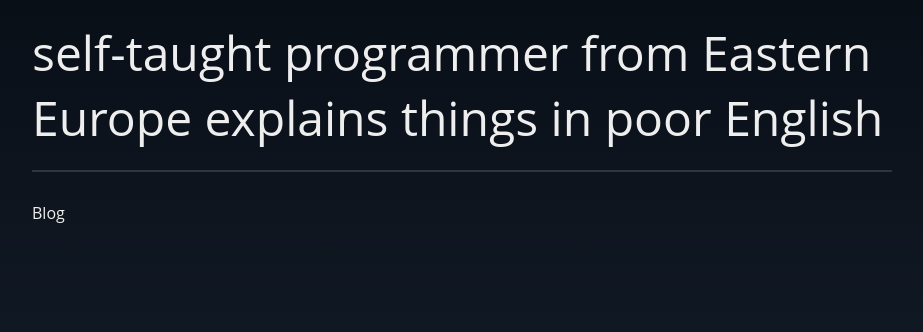
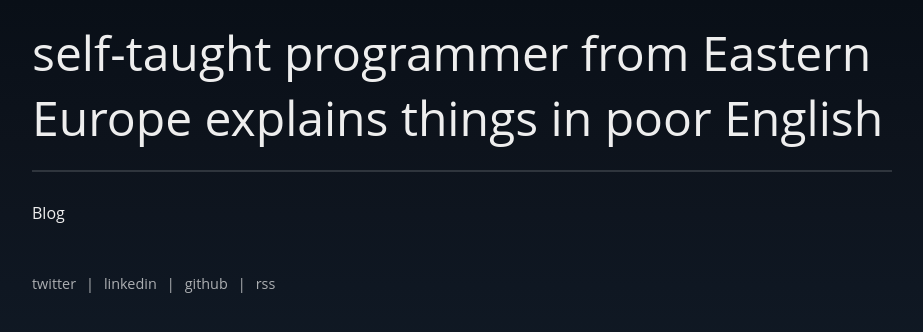
Before and after one commit to kxmatejka/krystof-m, a Next.js app: page /blog in a window 1280 px wide. Shown: the top 332 px of the page, without its empty margins (178-1101 px from the left). Built offline with nearby package versions, Linux system fonts and the light colour scheme.

Commit message:
add footer

```diff
--- a/src/components/article-preview/article-preview.tsx
+++ b/src/components/article-preview/article-preview.tsx
@@ -1,7 +1,7 @@
 import React, {FC} from 'react'
 import styled from 'styled-components'
 import {Separator} from '../separater'
-import {LinkBlogPost} from '../Link'
+import {LinkBlogPost} from '../link'
 
 const StyledH2 = styled.h2`
   font-size: 2.2rem;
--- /dev/null
+++ b/src/components/footer.tsx
@@ -0,0 +1,68 @@
+import React from 'react'
+import styled from 'styled-components'
+
+const StyledFooter = styled.footer`
+  margin: 50px 0 30px 0;
+  font-size: 0.9rem;
+`
+
+const StyledAnchor = styled.a`
+  opacity: 0.7;
+  color: var(--light);
+  text-decoration: none;
+  padding-left: 10px;
+
+  &:hover {
+    opacity: 1;
+    color: var(--light);
+  }
+
+  &:hover:after{
+    opacity: 0.7;
+  }
+
+  &:after{
+    content: "|";
+    display: inline-block;
+    padding-left: 10px;
+  }
+
+  &:last-child:after {
+    display: none;
+  }
+
+  &:first-child {
+    padding-left: 0;
+  }
+`
+
+const links = [
+  {
+    href: 'https://twitter.com/crystof4',
+    title: 'twitter',
+  },
+  {
+    href: 'https://www.linkedin.com/in/kry%C5%A1tof-mat%C4%9Bjka-a16a3182/',
+    title: 'linkedin',
+  },
+  {
+    href: 'https://github.com/kxmatejka',
+    title: 'github',
+  },
+  {
+    href: '/rss',
+    title: 'rss',
+  },
+]
+
+export const Footer = () => {
+  return (
+    <StyledFooter>
+      {links.map((link, index) => (
+        <>
+          <StyledAnchor key={index} href={link.href} target='_blank'>{link.title}</StyledAnchor>
+        </>
+      ))}
+    </StyledFooter>
+  )
+}
--- a/src/components/index.tsx
+++ b/src/components/index.tsx
@@ -1 +1,2 @@
-export * from './Link'
+export * from './link'
+export * from './footer'
--- a/src/pages/_app.tsx
+++ b/src/pages/_app.tsx
@@ -3,7 +3,7 @@ import styled from 'styled-components'
 import Head from 'next/head'
 import {GlobalStyle} from '../components/global-style'
 import {Header} from '../components/header'
-import {LinkIndex} from '../components'
+import {LinkIndex, Footer} from '../components'
 
 const PageContainer = styled.div`
   display: flex;
@@ -42,7 +42,8 @@ const App = ({Component, pageProps}) => {
           <LinkIndex>
             <Header text='self-taught programmer from Eastern Europe explains things in poor English'/>
           </LinkIndex>
-          <Component {...pageProps} />
+          <Component {...pageProps}/>
+          <Footer/>
         </Container>
       </PageContainer>
     </>
```
Also changed, not shown: src/pages/blog/[slug].tsx (+8 -3 lines), src/components/link.tsx (renamed from src/components/Link.tsx).
